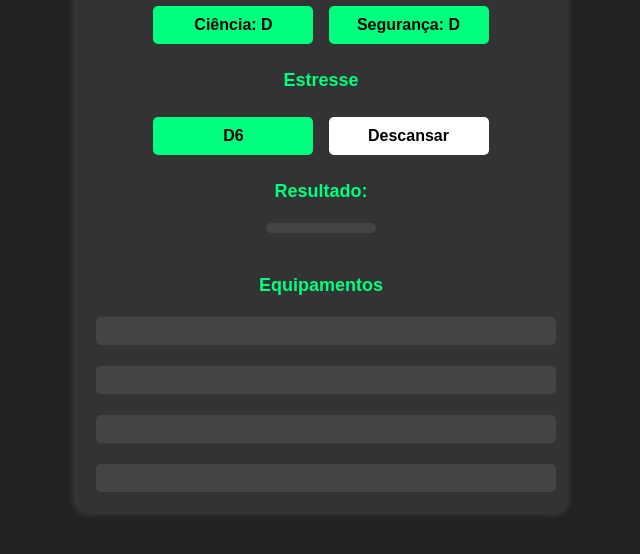
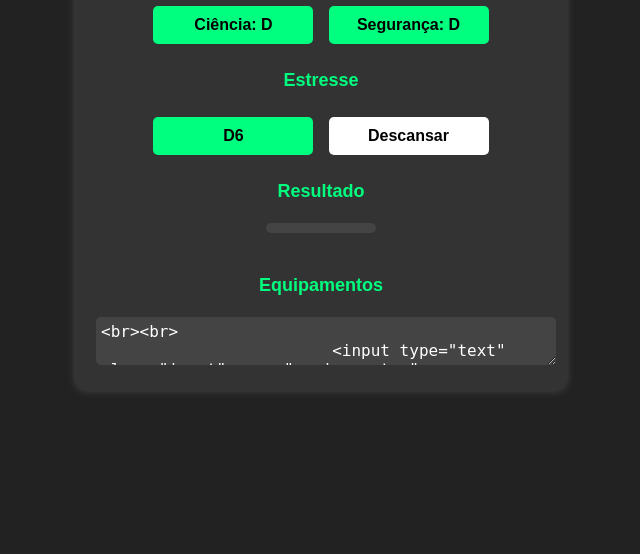
Before and after one commit to rpgzeflorentino/orbitaldecay.github.io, a Flask app: template templates/ficha.html in a window 1280 px wide. Shown: the part 213-767 px from the top of the page, without its empty margins (319-959 px from the left). Run offline with Flask 3, Linux system fonts and the light colour scheme; the template is opened without the code that fills it, so the values that code supplies are empty.

Commit message:
Update ficha.html

```diff
--- a/templates/ficha.html
+++ b/templates/ficha.html
@@ -207,11 +207,11 @@ function gerarNumeroAleatorio(max) {
 
 
 </center><br>
-<center><label class="label" for="resultado">Resultado:</label><br><br>
+<center><label class="label" for="resultado">Resultado</label><br><br>
 <div class="result" id="resultado"></div><br><br></center>
 
 		<center><label class="label" for="equipamentos">Equipamentos</label><br><br>
-			<input type="text" class="input" name="equipamentos" id="equipamentos" value="" /><br><br>
+			<textarea type="text" class="input" name="equipamentos" id="equipamentos" value="" /><br><br>
 			<input type="text" class="input" name="equipamentos" id="equipamentos" value="" /><br><br>
 			<input type="text" class="input" name="equipamentos" id="equipamentos" value="" /><br><br>
 			<input type="text" class="input" name="equipamentos" id="equipamentos" value="" />
```
